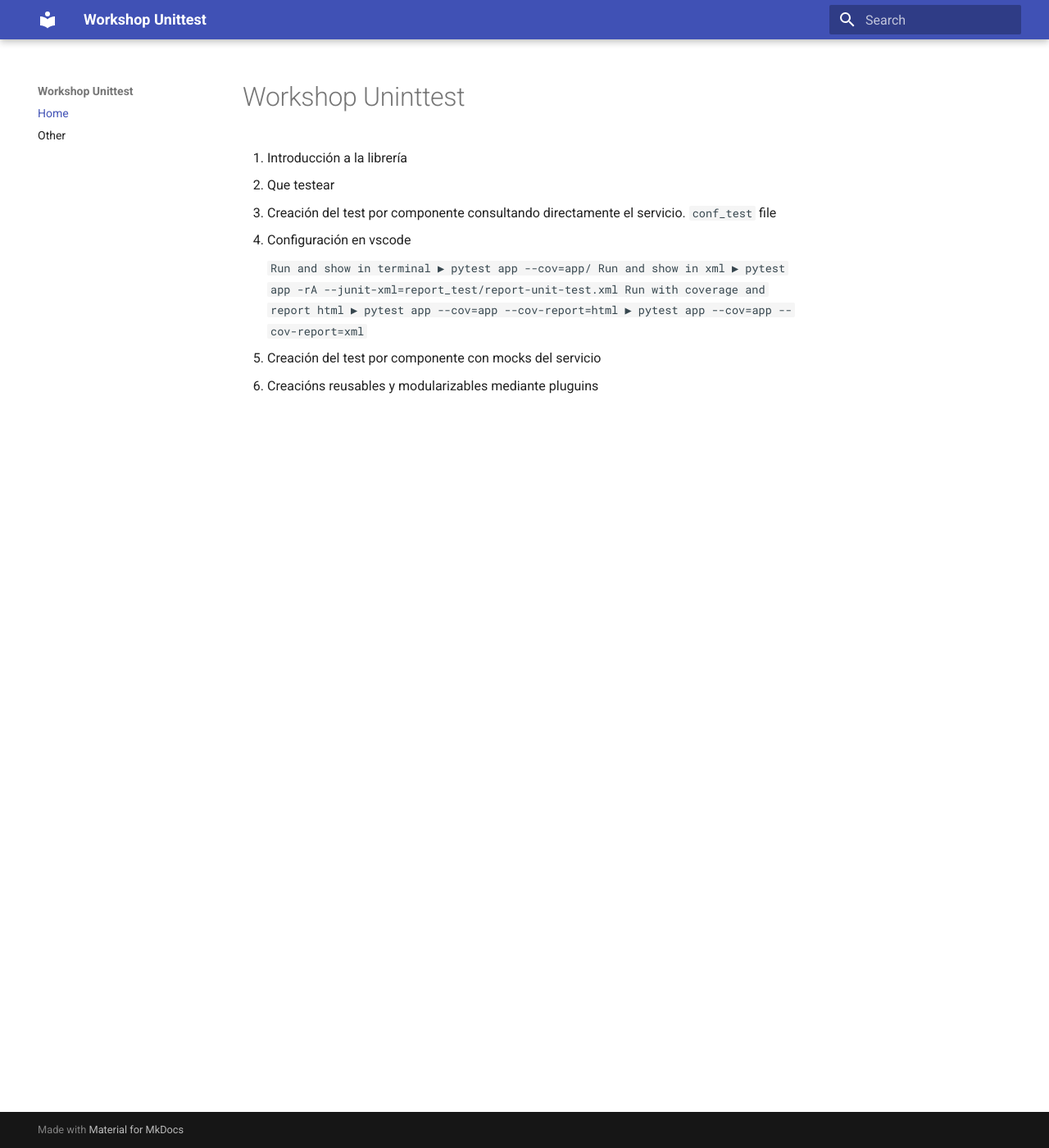
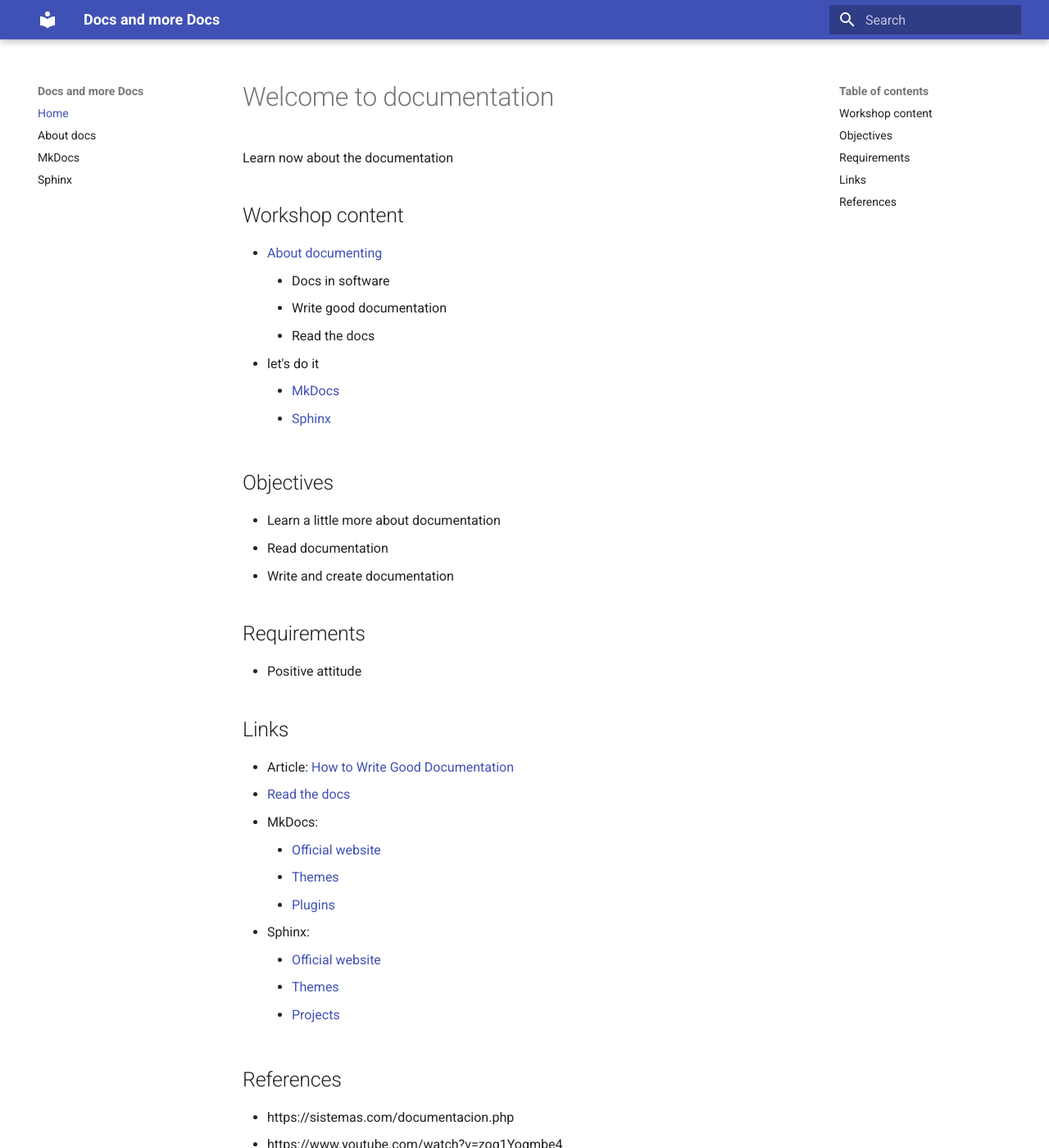
Before and after one commit to SandoDev/workshop-unittest, an MkDocs documentation site: the page built from docs/index.md, in a window 1280 px wide and 1400 px high. Shown: the whole window at 82% size. Built offline with MkDocs 1.6.1 and Material for MkDocs 9.7.7, drawn with Linux system fonts in a browser that asks for light colours; some of the changed text lies outside the part shown.

Commit message:
refactor

````diff
--- a/docs/index.md
+++ b/docs/index.md
@@ -1,20 +1,40 @@
-# Workshop Uninttest
+# Welcome to documentation
 
-1. Introducción a la librería
- * Que testear
+Learn now about the documentation
 
-2. Creación del test por componente consultando directamente el servicio. `conf_test` file
-3. Configuración en vscode
+## Workshop content
+- [About documenting](documents.md)
+    - Docs in software
+    - Write good documentation
+    - Read the docs
+- let's do it
+    - [MkDocs](mkdocs.md)
+    - [Sphinx](sphinx.md)
 
-    ```
-    Run and show in terminal
-        ▶ pytest app --cov=app/
-    Run and show in xml
-        ▶ pytest app -rA --junit-xml=report_test/report-unit-test.xml
-    Run with coverage and report html
-        ▶ pytest app --cov=app --cov-report=html
-        ▶ pytest app --cov=app --cov-report=xml
-    ```
+## Objectives
+- Learn a little more about documentation
+- Read documentation
+- Write and create documentation
 
-4. Creación del test por componente con mocks del servicio
-5. Creacións reusables y modularizables mediante pluguins
+## Requirements
+- Positive attitude
+
+## Links
+- Article: [How to Write Good Documentation](https://www.sohamkamani.com/blog/how-to-write-good-documentation/)
+- [Read the docs](https://readthedocs.org/)
+- MkDocs:
+    - [Official website](https://www.mkdocs.org/)
+    - [Themes](https://github.com/mkdocs/mkdocs/wiki/MkDocs-Themes)
+    - [Plugins](https://github.com/mkdocs/mkdocs/wiki/MkDocs-Plugins)
+- Sphinx:
+    - [Official website](https://www.sphinx-doc.org/en/master/)
+    - [Themes](https://github.com/mkdocs/mkdocs/wiki/MkDocs-Themes)
+    - [Projects](https://www.sphinx-doc.org/en/master/examples.html)
+
+## References
+- https://sistemas.com/documentacion.php
+- https://www.youtube.com/watch?v=zoq1Yoqmbe4
+- https://www.youtube.com/watch?v=oJsUvBQyHBs&t=871s
+- https://www.youtube.com/watch?v=7H3DpzqCfME
+- https://www.youtube.com/watch?v=0ilC6bjUpWI&list=PLZAeFn6dfHpkpYchP1iFnQnc7i-2xJd0I&index=4
+- https://mermaid-js.github.io/mermaid/#/
--- a/mkdocs.yml
+++ b/mkdocs.yml
@@ -1,8 +1,19 @@
-site_name: Workshop Unittest
+site_name: Docs and more Docs
 
 nav:
     - Home: index.md
-    - Other: other.md
+    - About docs: documents.md
+    - MkDocs: mkdocs.md
+    - Sphinx: sphinx.md
 
 theme:
     name: material
+
+plugins:
+    - search
+    - mermaid2:
+        arguments:
+            theme: 'dark'
+
+extra_javascript:
+    - https://unpkg.com/mermaid@8.5.0/dist/mermaid.min.js
````
Also changed, not shown: docs/documents.md (added, +56 -0 lines), docs/mkdocs.md (added, +56 -0 lines), docs/other.md (deleted, +0 -1 lines), docs/sphinx.md (added, +57 -0 lines), docs/images/git-docs-evolution.png (added), docs/images/software-docs.png (added), docs/images/write-docs.png (added), 2 other files.
